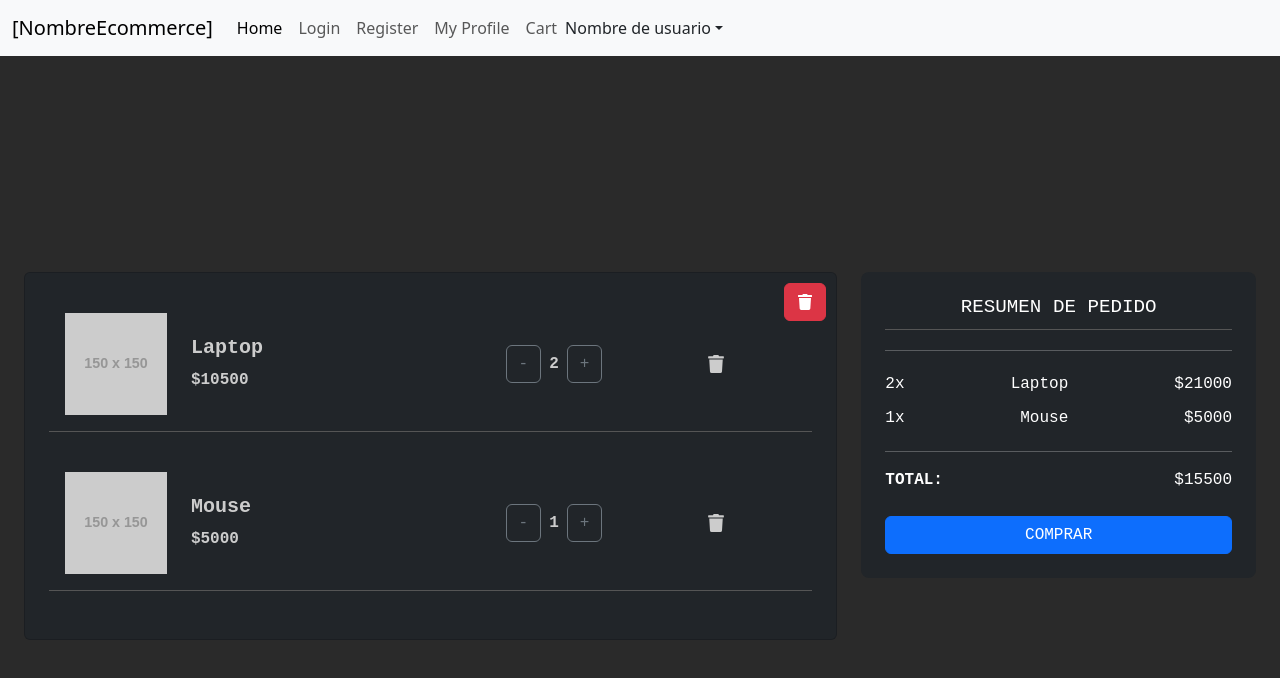
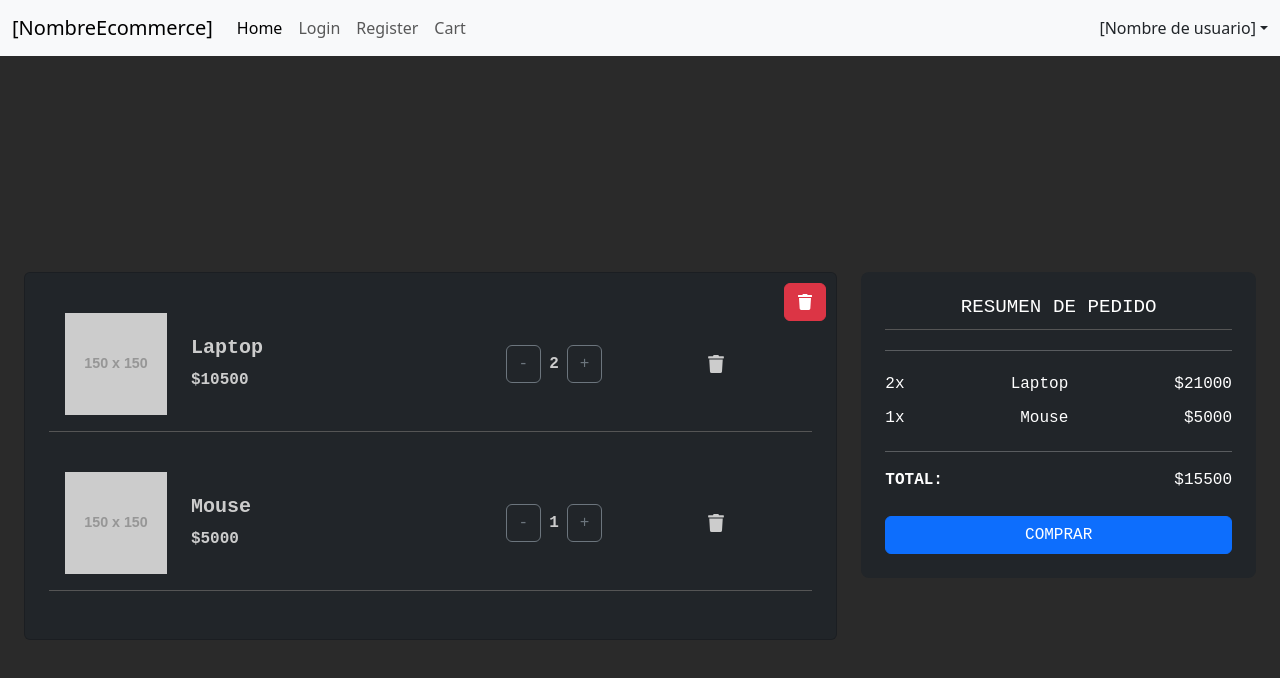
Before and after one commit to LucasAlderete/tpo-api-uade-frontend, a React (Vite) app: page /cart in a window 1280 px wide. Shown: the top 678 px of the page. Built offline with nearby package versions, Linux system fonts and the light colour scheme.

Commit message:
Combinacion de navbar de la rama main con la rama myProfile

```diff
--- a/src/components/Header.jsx
+++ b/src/components/Header.jsx
@@ -27,7 +27,7 @@ const Header = () => {
             <span className="navbar-toggler-icon"></span>
           </button>
           <div className="collapse navbar-collapse" id="navbarNav">
-            <ul className="navbar-nav">
+            <ul className="navbar-nav me-auto mb-2 mb-lg-0">
               <li className="nav-item">
                 <Link
                   className="nav-link active" aria-current="page" to="/">
@@ -48,12 +48,6 @@ const Header = () => {
               </li>
               <li className="nav-item">
                 <Link
-                  className="nav-link" aria-current="page" to="/MyProfile">
-                  My Profile
-                </Link>
-              </li>
-              <li className="nav-item">
-                <Link
                   className="nav-link" aria-current="page" to="/Cart">
                   Cart
                 </Link>
@@ -63,14 +57,13 @@ const Header = () => {
             <form class="d-flex" role="search">
               <div class="nav-item dropdown">
                 <a class="nav-link dropdown-toggle" href="#" role="button" data-bs-toggle="dropdown" aria-expanded="false">
-                  Nombre de usuario
+                  [Nombre de usuario]
                 </a>
                 <ul class="dropdown-menu dropdown-menu-end">
-                  <li><button class="dropdown-item" type="button">Mi Perfil</button></li>
-                  <li><button class="dropdown-item text-danger" type="button" onClick={handleLogOut}>Cerrar Sesión</button></li>
+                  <li><button class="dropdown-item" type="button"><Link className="nav-link" aria-current="page" to="/my-profile"> My Profile</Link></button></li>
+                  <li><button class="dropdown-item" type="button" onClick={handleLogOut}>Log out</button></li>
                 </ul>
               </div>
-
             </form>
           </div>
         </div>
```
